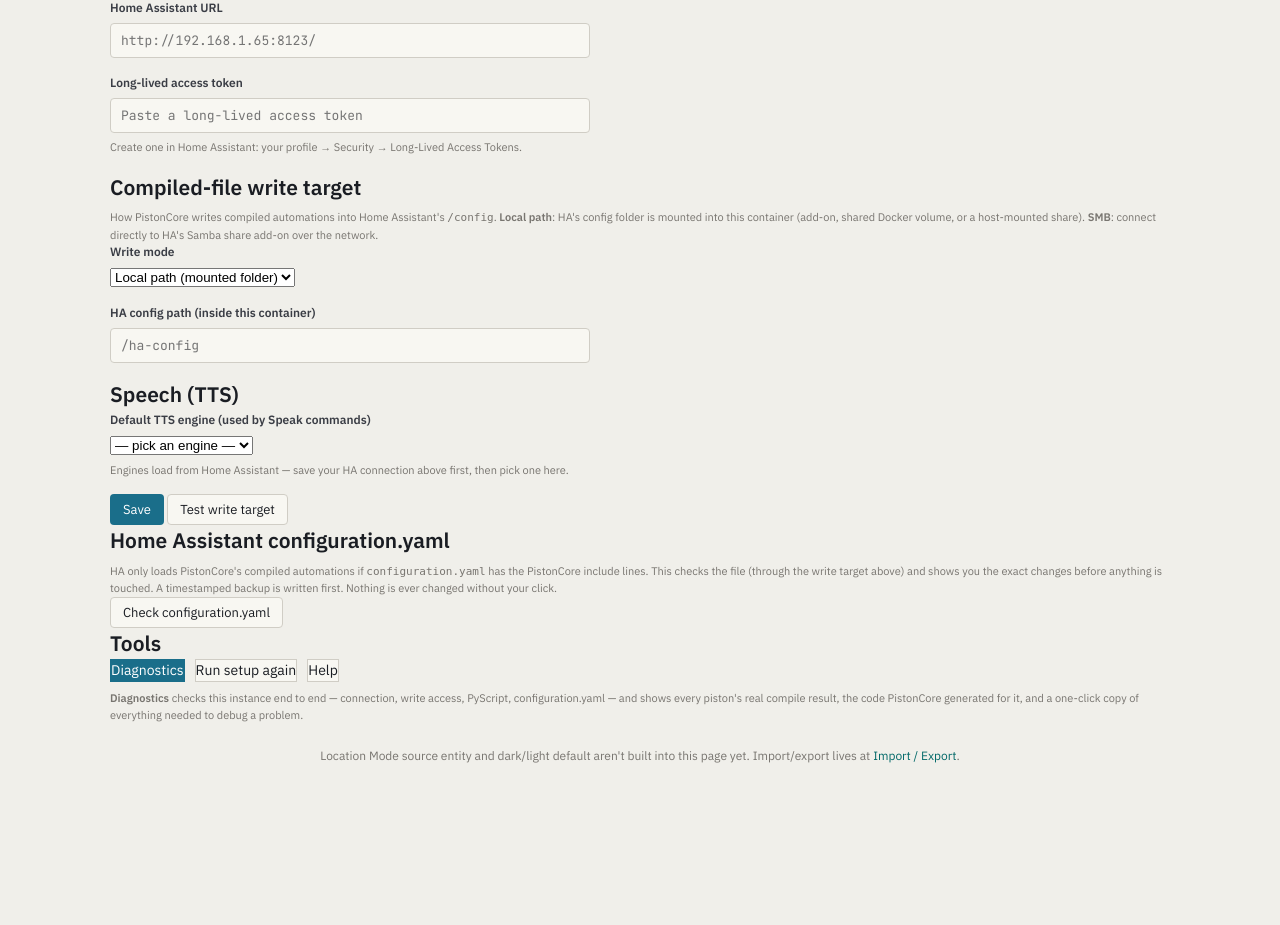
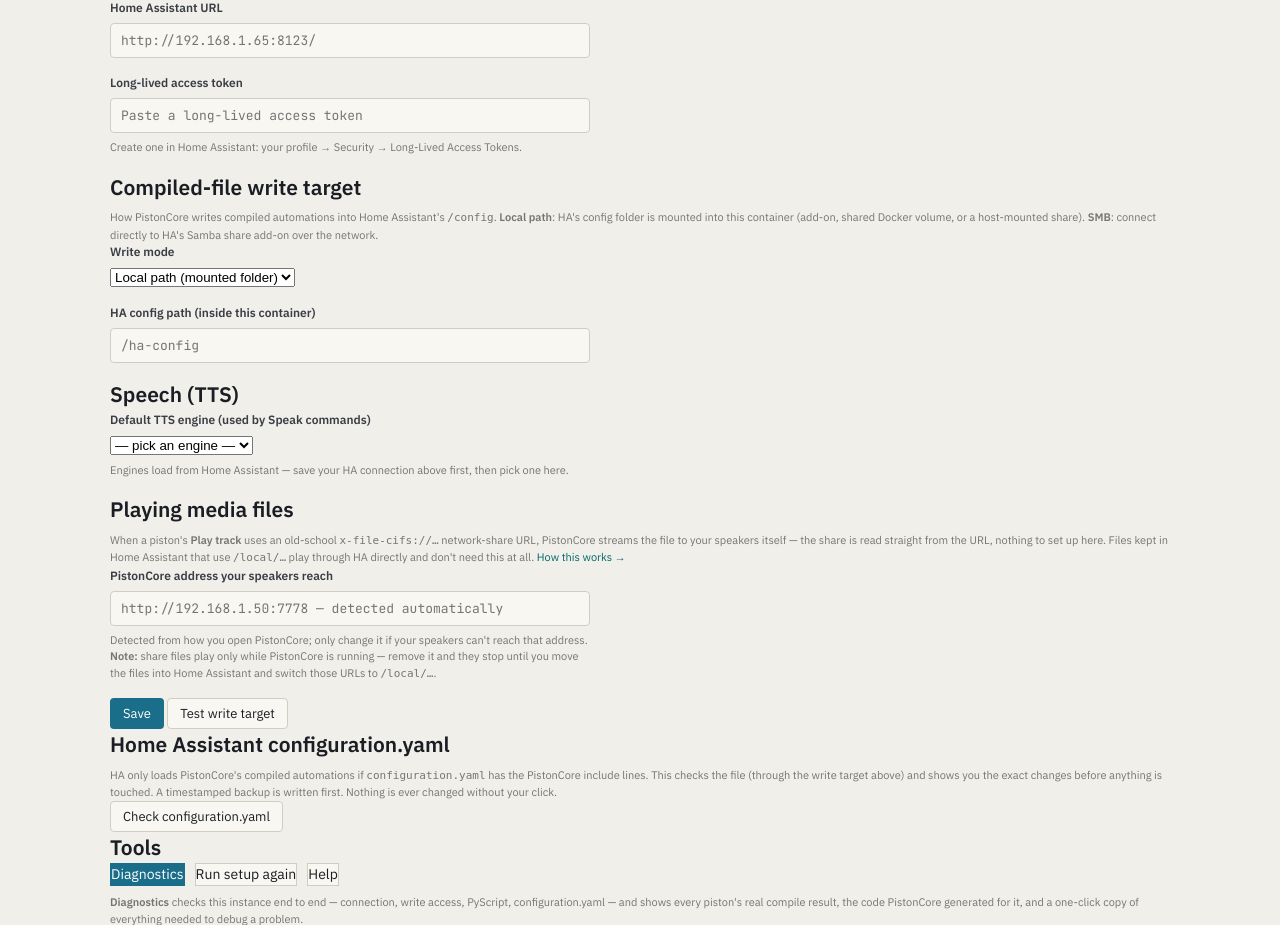
Before and after one commit to jercoates/pistoncore-v2, a FastAPI app: page /settings in a window 1280 px wide. Shown: the part 155-1080 px from the top of the page. Before the commit the page ends 918 px from the top, so only its background shows below. Run offline with FastAPI, Linux system fonts and the light colour scheme.

Commit message:
Update settings.html

```diff
--- a/templates/settings.html
+++ b/templates/settings.html
@@ -80,6 +80,31 @@
         {% endif %}
       </p>
     </div>
+    <h2>Playing media files</h2>
+    <p class="field-hint">
+      When a piston's <strong>Play track</strong> uses an old-school
+      <code>x-file-cifs://…</code> network-share URL, PistonCore streams the file
+      to your speakers itself — the share is read straight from the URL, nothing
+      to set up here. Files kept in Home Assistant that use <code>/local/…</code>
+      play through HA directly and don't need this at all.
+      <a href="/help/media-files">How this works →</a>
+    </p>
+    <div class="form-group">
+      <label for="media_server_base">PistonCore address your speakers reach</label>
+      <input type="text" id="media_server_base" name="media_server_base"
+             value="{{ media.server_base or '' }}"
+             placeholder="http://192.168.1.50:7778 — detected automatically">
+      <p class="field-hint">
+        Detected from how you open PistonCore; only change it if your speakers
+        can't reach that address. <strong>Note:</strong> share files play only
+        while PistonCore is running — remove it and they stop until you move the
+        files into Home Assistant and switch those URLs to <code>/local/…</code>.
+      </p>
+    </div>
+    {% if media.server_base %}
+    <p class="field-hint">Media server is on (address above). Old-school share URLs will stream through PistonCore.</p>
+    {% endif %}
+
     <div id="write-test-banner"></div>
     <button type="submit" class="btn btn-primary">Save</button>
     <button type="button" class="btn" id="test-write">Test write target</button>
```
